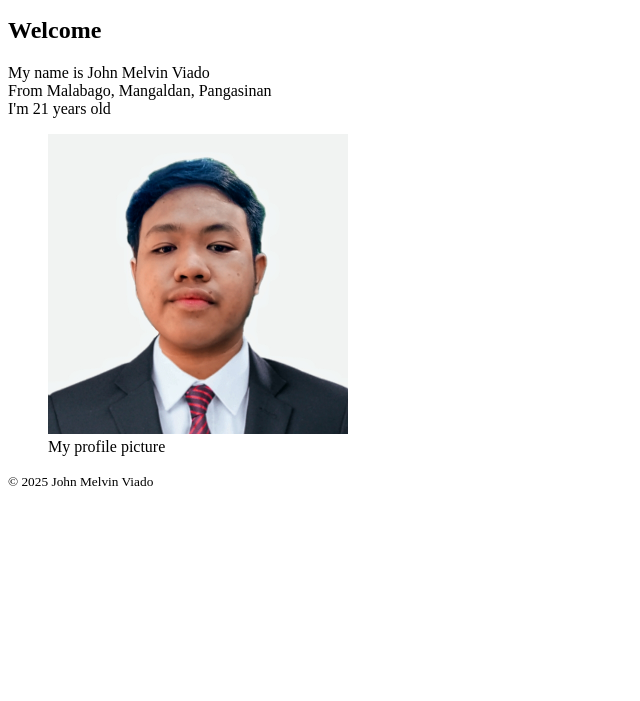
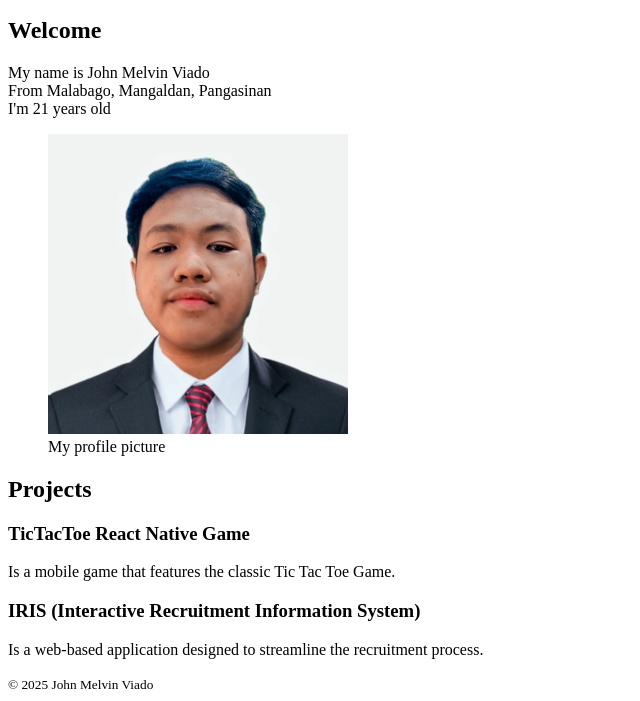
Before and after one commit to MelvinViado18/html-portfolio, a plain HTML site: page index.html in a window 1280 px wide. Shown: the part 101-802 px from the top of the page, without its empty margins (0-640 px from the left). Drawn offline with Linux system fonts and the light colour scheme.

```diff
--- a/index.html
+++ b/index.html
@@ -23,6 +23,19 @@
         <figcaption>My profile picture</figcaption>
       </figure>
     </section>
+
+    <section>
+      <h2>Projects</h2>
+      <article>
+        <h3>TicTacToe React Native Game</h3>
+        <p>Is a mobile game that features the classic Tic Tac Toe Game.</p>
+      </article>
+
+      <article>
+        <h3>IRIS (Interactive Recruitment Information System)</h3>
+        <p>Is a web-based application designed to streamline the recruitment process.</p>
+      </article>
+    </section>
   </main>
   <footer>
     <small>© 2025 John Melvin Viado</small>
```
